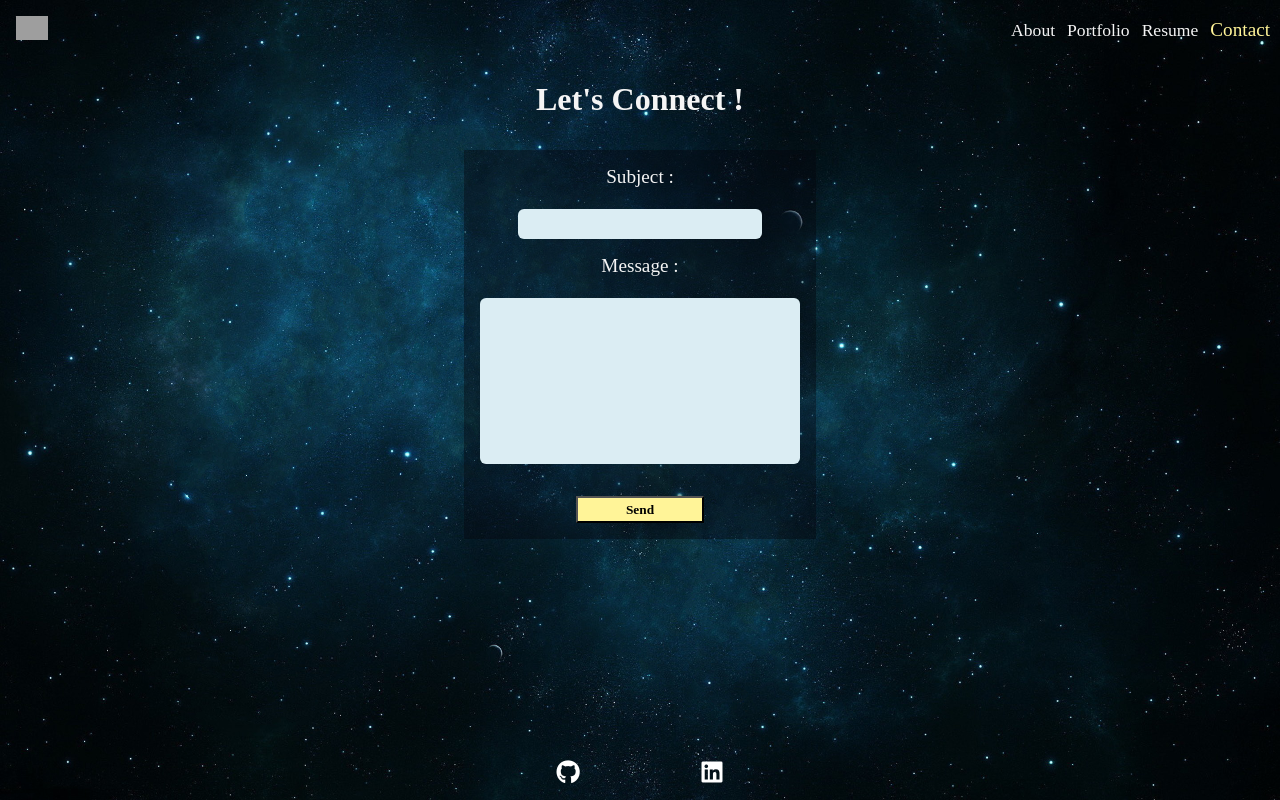
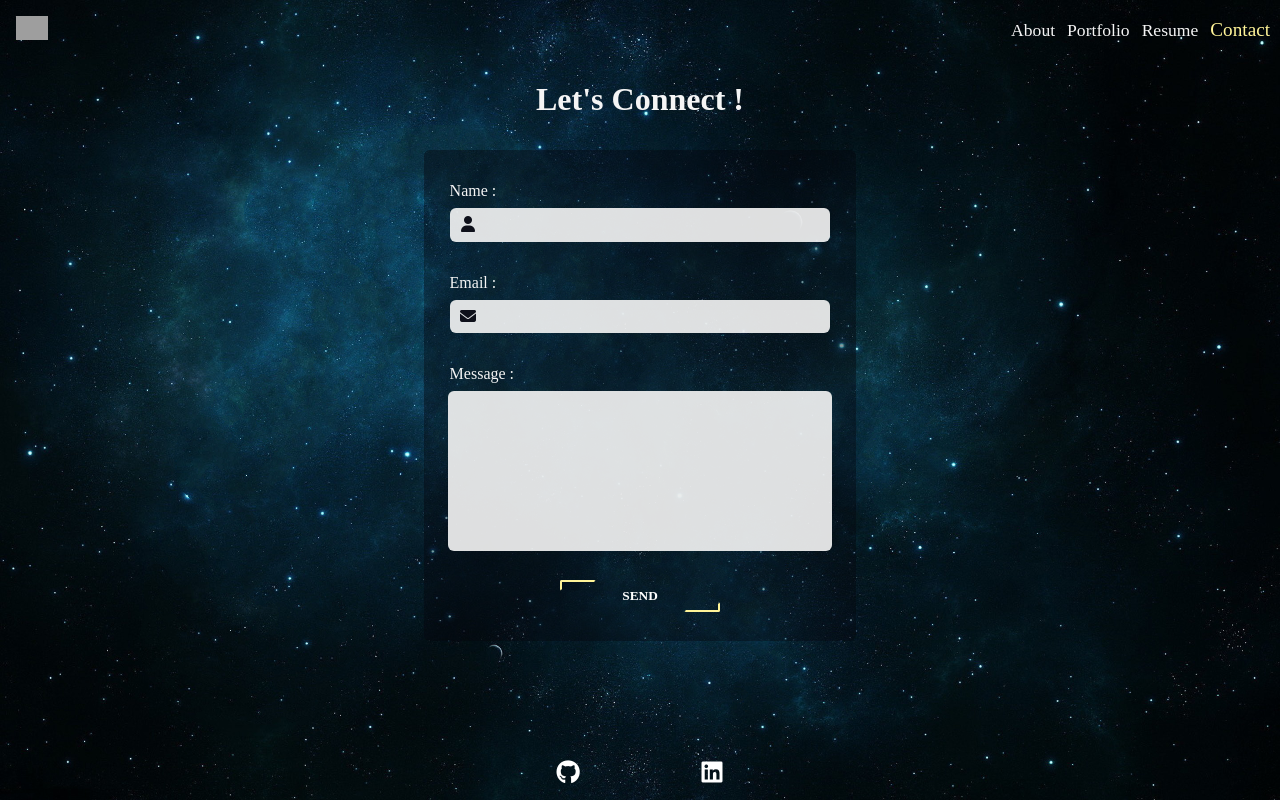
Before and after one commit to halakhellow/portfolio, a React (Create React App) app: page /portfolio/contact in a window 1280 px wide. Built offline with nearby package versions, Linux system fonts and the light colour scheme; grey boxes are pictures that could not be loaded; a web font is replaced by a local one.

Commit message:
add an email service in contact page and fix the form with its styles

```diff
--- a/src/pages/ContactPage/ContactPage.css
+++ b/src/pages/ContactPage/ContactPage.css
@@ -1,45 +1,78 @@
 .ContactPage form {
   display: flex;
   flex-direction: column;
-  width: 20rem;
+  width: 25rem;
   margin: 2rem auto;
   padding: 1rem;
   background-color: rgb(5 5 14 / 40%);
+  text-align: left;
+  border-radius: 6px;
 }
 
 .ContactPage label {
-  font-size: 1.2rem;
-  margin-bottom: 1.3rem;
+  font-size: 1rem;
+  margin: 1rem 0 0.5rem 0.6rem;
 }
 
-.ContactPage #subject,
+.ContactPage input,
 .ContactPage textarea {
   font-family: inherit;
   padding: 3px 10px;
   outline: none;
   border: none;
-  background-color: #dbedf3;
+  background-color: #f5f5f5e8;
   border-radius: 6px;
 }
 
-.ContactPage #subject {
-  width: 70%;
-  height: 1.5rem;
-  margin: 0 auto 1rem;
+.input-icons i {
+  position: absolute;
+}
+
+.icon {
+  padding: 8px;
+  color: #0e101a;
+  min-width: 40px;
+  text-align: center;
+}
+
+.ContactPage input {
+  width: 22.5rem;
+  height: 1.7rem;
+  font-size: 0.9rem;
+  margin: 0 10px 1rem;
+  text-indent: 40px;
+}
+
+.ContactPage input:focus,
+textarea:focus {
+  box-shadow: 0px 0px 2px 1px #fff498;
 }
 
 .ContactPage textarea {
   height: 10rem;
-  margin-bottom: 2rem;
+  box-sizing: border-box;
+  width: 24rem;
+  margin: 0 auto 1rem;
+  padding: 1rem;
+  font-weight: 100;
   resize: none;
 }
 
-.ContactPage input[type="submit"] {
-  margin: auto;
-  width: 40%;
-  height: 1.7rem;
-  font-family: inherit;
+.errorMessage {
+  color: #11a683;
+  font-size: 0.8rem;
+  margin: -8px 0 0 1rem;
+}
+
+.errorMessage:last-of-type {
+  margin-bottom: 1rem;
+}
+
+.successMessage {
+  color: #000;
+  border-radius: 6px;
+  width: 180px;
+  text-indent: 11px;
+  margin-left: 75px;
   background-color: #fff498;
-  font-weight: bold;
-  cursor: pointer;
 }
--- a/src/pages/ContactPage/ContactPage.js
+++ b/src/pages/ContactPage/ContactPage.js
@@ -1,27 +1,121 @@
 import React from "react";
+import { useForm } from "react-hook-form";
+import emailjs from "emailjs-com";
+import { ToastContainer, toast } from "react-toastify";
+import "react-toastify/dist/ReactToastify.min.css";
 
 import Header from "../../components/Header/Header";
 import Footer from "../../components/Footer/Footer";
+import CustomBtn from "../../components/CustomBtn/CustomBtn";
 
 import "./ContactPage.css";
 
-let ContactPage = () => {
+const ContactPage = () => {
+  const {
+    register,
+    handleSubmit,
+    reset,
+    formState: { errors },
+  } = useForm();
+
+  // Function that displays a success toast on bottom right of the page when form submission is successful
+  const toastifySuccess = () => {
+    toast("SUCCESS!", {
+      position: "bottom-right",
+      autoClose: 5000,
+      hideProgressBar: true,
+      closeOnClick: true,
+      pauseOnHover: true,
+      draggable: false,
+      className: "successMessage",
+      toastId: "notifyToast",
+    });
+  };
+
+  // Function called on submit that uses emailjs to send email of valid contact form
+  const onSubmit = async (data) => {
+    const { name, email, message } = data;
+    try {
+      const templateParams = {
+        name,
+        email,
+        message,
+      };
+
+      await emailjs.send(
+        process.env.REACT_APP_SERVICE_ID,
+        process.env.REACT_APP_TEMPLATE_ID,
+        templateParams,
+        process.env.REACT_APP_PUBLIC_KEY
+      );
+
+      reset();
+      toastifySuccess();
+    } catch (e) {
+      console.log(e);
+    }
+  };
+
   return (
     <div className="ContactPage page">
       <div className="page-content">
         <Header />
         <h1>Let's Connect !</h1>
-        <form
-          action="mailto:halakhellow1996@gmail.com"
-          method="POST"
-          encType="text/plain"
-        >
-          <label htmlFor="subject"> Subject :</label>
-          <input id="subject" name="subject" type="text" />
+        <form onSubmit={handleSubmit(onSubmit)} noValidate>
+          <label htmlFor="name"> Name :</label>
+          <div class="input-icons">
+            <i class="fa fa-user icon"></i>
+            <input
+              id="name"
+              name="name"
+              className="input-field"
+              type="text"
+              {...register("name", {
+                required: { value: true, message: "Please enter your name" },
+                maxLength: {
+                  value: 30,
+                  message: "Please use 30 characters or less",
+                },
+              })}
+            />
+          </div>
+          {errors.name && (
+            <span className="errorMessage">{errors.name.message}</span>
+          )}
+          <label htmlFor="email"> Email :</label>
+          <div class="input-icons">
+            <i class="fa fa-envelope icon"></i>
+            <input
+              id="email"
+              name="email"
+              type="email"
+              {...register("email", {
+                required: true,
+                pattern:
+                  /^[a-zA-Z0-9.!#$%&’*+/=?^_`{|}~-]+@[a-zA-Z0-9-]+(?:\.[a-zA-Z0-9-]+)*$/,
+              })}
+            />
+          </div>
+          {errors.email && (
+            <span className="errorMessage">
+              Please enter a valid email address
+            </span>
+          )}
           <label htmlFor="message"> Message :</label>
-          <textarea id="message" name="body"></textarea>
-          <input type="submit" value="Send" />
+          <textarea
+            id="message"
+            name="message"
+            {...register("message", {
+              required: true,
+            })}
+          ></textarea>
+          {errors.message && (
+            <span className="errorMessage">Please enter a message</span>
+          )}
+          <CustomBtn text="SEND" type="submit" />
         </form>
+
+        <ToastContainer />
       </div>
       <Footer />
     </div>
```
